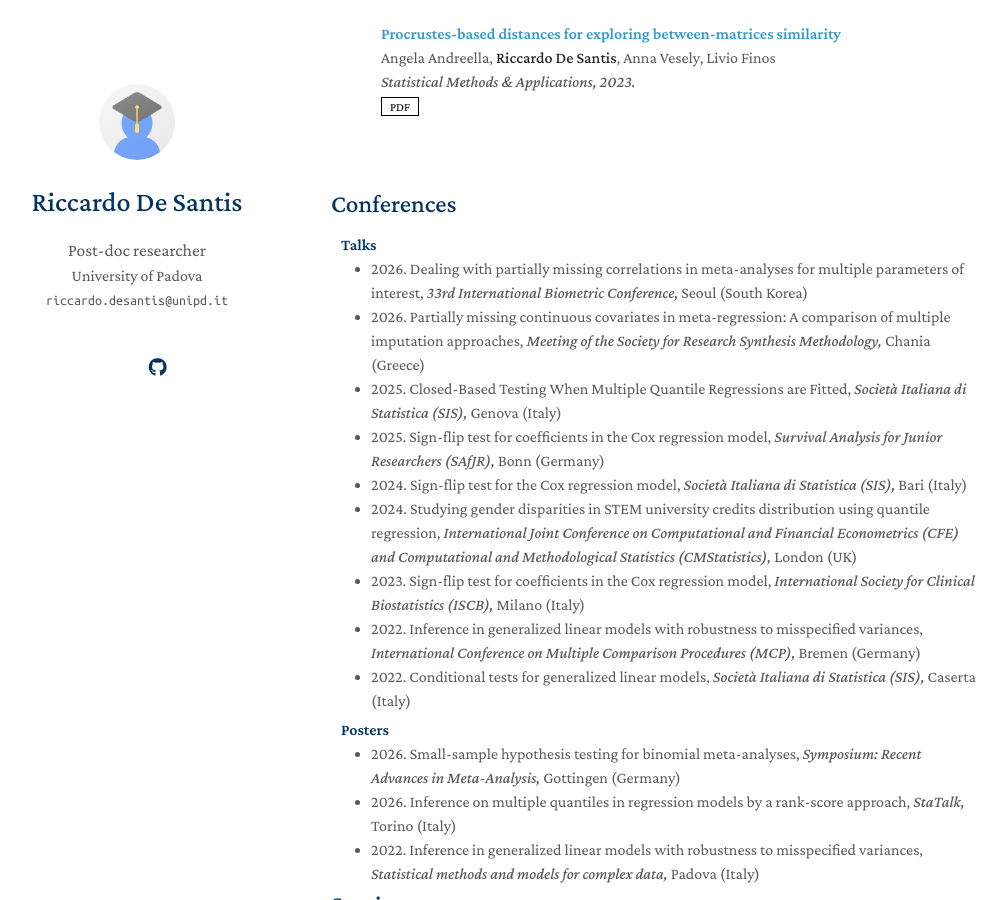
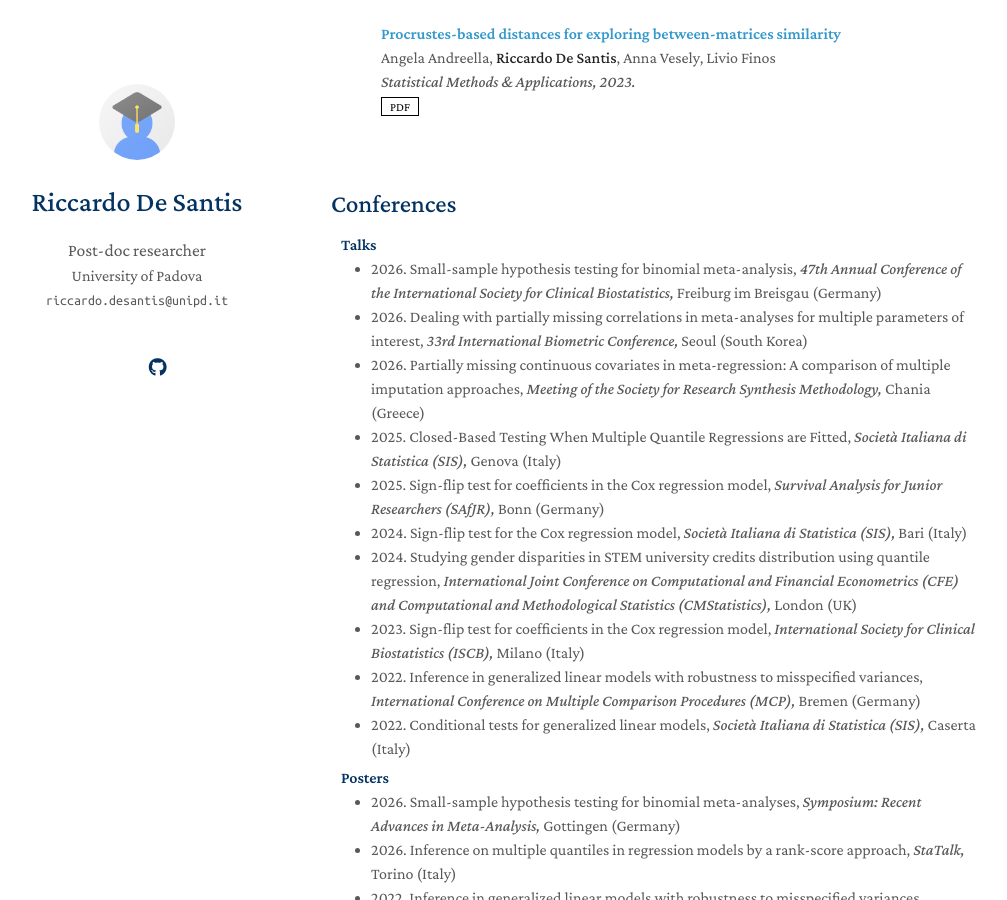
Before and after one commit to Rickdesa/rickdesa.github.io, a Jekyll site: the page built from index.md, in a window 1280 px wide and 900 px high, scrolled down 1590 px. Shown: the whole window, without its empty margins (139-1146 px from the left). Built offline with Jekyll 4.4.1, drawn with Linux system fonts in a browser that asks for light colours; a style sheet for code colours, icons or effects is not loaded; our own code applies the rules of GitHub Pages for plain Markdown files.

Commit message:
Add upcoming talks to services.md

```diff
--- a/_includes/services.md
+++ b/_includes/services.md
@@ -3,6 +3,7 @@
 <h4 style="margin:0 10px 0;">Talks</h4>
 
 <ul style="margin:0 0 5px;">
+  <li><autocolor>2026. Small-sample hypothesis testing for binomial meta-analysis, <em>47th Annual Conference of the International Society for Clinical Biostatistics,</em> Freiburg im Breisgau (Germany)</autocolor></li>
   <li><autocolor>2026. Dealing with partially missing correlations in meta-analyses for multiple parameters of interest, <em>33rd International Biometric Conference,</em> Seoul (South Korea)</autocolor></li>
   <li><autocolor>2026. Partially missing continuous covariates in meta-regression: A comparison of multiple imputation approaches, <em>Meeting
 of the Society for Research Synthesis Methodology,</em> Chania (Greece)</autocolor></li>
```
